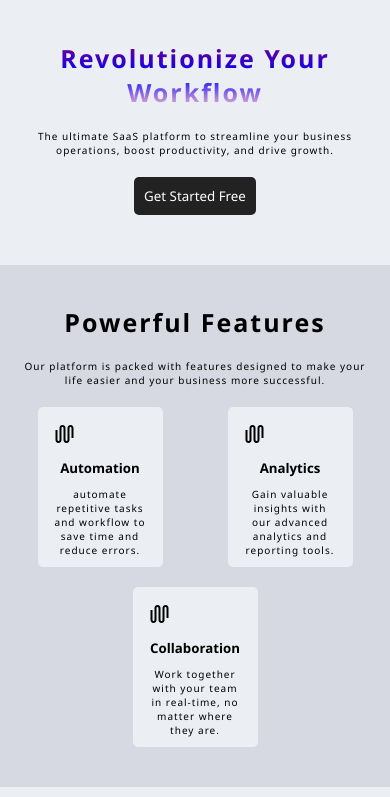
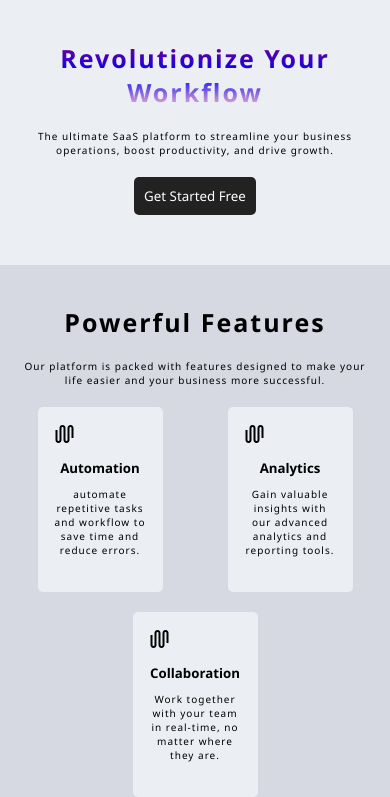
Before and after one commit to kfizza1/Business-Site, a plain HTML site: page index.html in a window 390 px wide. Shown: the part 47-844 px from the top of the page. Drawn offline with nearby package versions, Linux system fonts and the light colour scheme.

Commit message:
Update style.css

```diff
--- a/style.css
+++ b/style.css
@@ -245,7 +245,7 @@ footer{
     }
     .cards .card{
         width: 125px;
-        height: 160px;
+        height: auto;
         margin: 0 auto;
     }
     .card:last-child{
```
